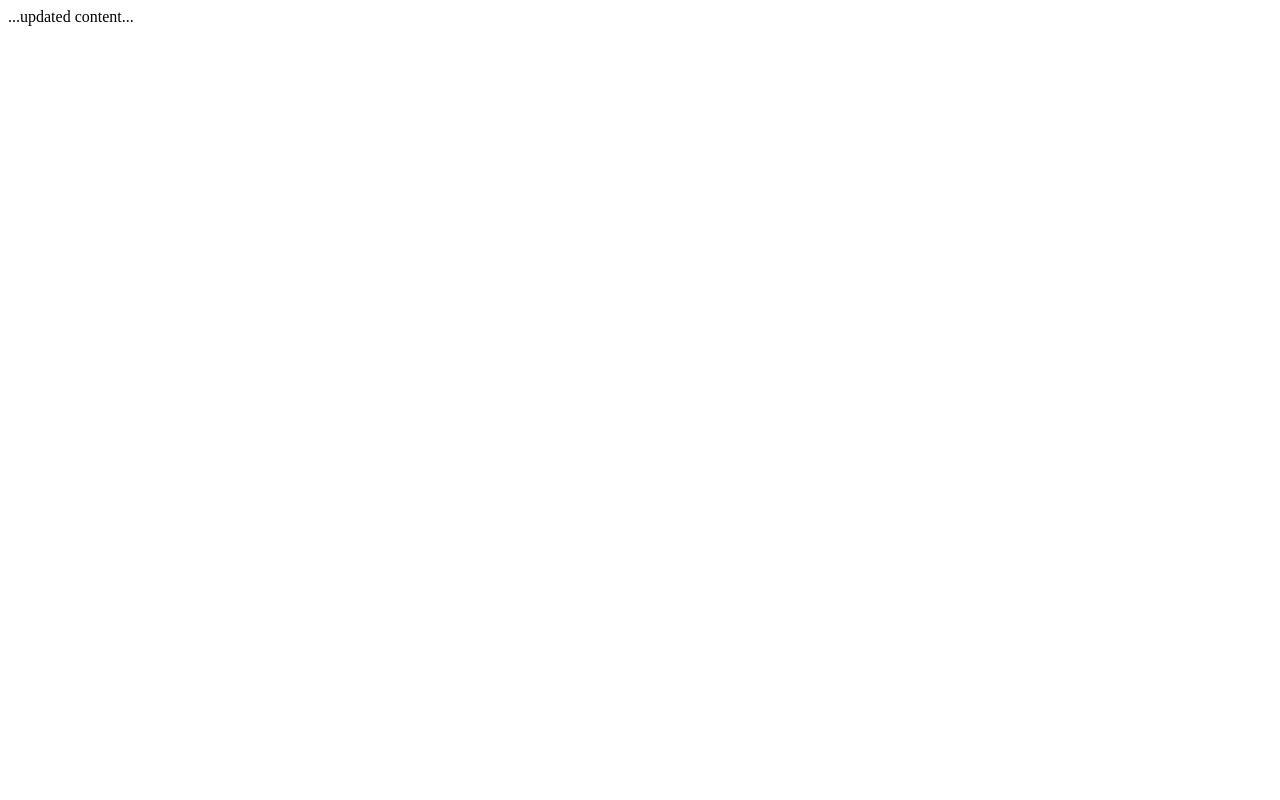
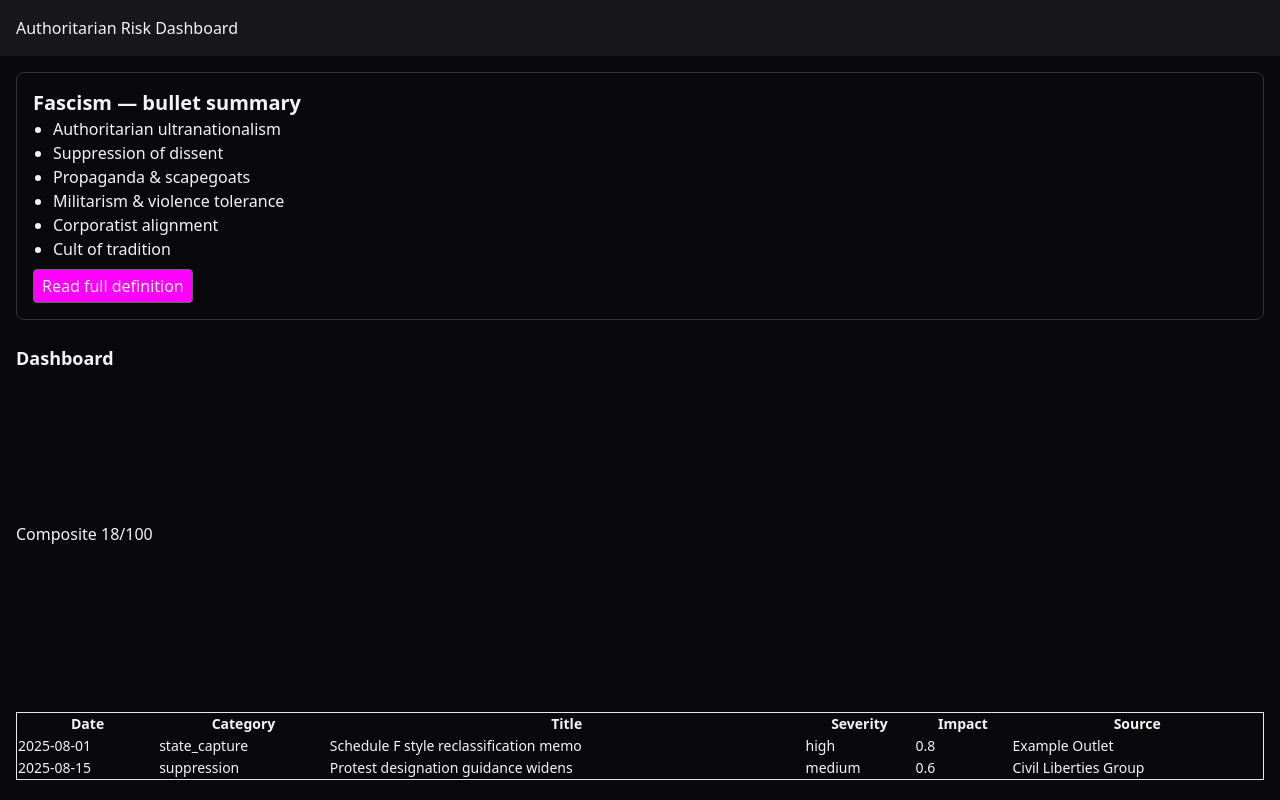
Before and after one commit to jesusthedev/authoritarian_risk, a plain HTML site: page index.html in a window 1280 px wide. Drawn offline with nearby package versions, Linux system fonts and the light colour scheme.

Commit message:
Add files via upload

```diff
--- a/app.js
+++ b/app.js
@@ -1 +1,13 @@
-/* app logic ... */
+const SEV_W={low:.25,medium:.5,high:.75,extreme:1.0};
+let entries=[];
+async function load(){
+  const res=await fetch('data.json'); entries=await res.json(); update();
+}
+function compute(){let total=0;for(const e of entries){total+=SEV_W[e.severity]*(e.impact||.5);}return Math.min(100,Math.round(total*20));}
+function update(){
+  const score=compute();
+  document.getElementById('gaugeText').textContent='Composite '+score+'/100';
+  const tbody=document.getElementById('rows'); tbody.innerHTML='';
+  for(const e of entries){const tr=document.createElement('tr');tr.innerHTML=`<td>${e.date}</td><td>${e.category}</td><td>${e.title}</td><td>${e.severity}</td><td>${e.impact}</td><td><a href="${e.source_url}">${e.source_outlet}</a></td>`;tbody.appendChild(tr);}
+}
+load();
--- a/data.json
+++ b/data.json
@@ -1 +1,24 @@
-[{ "id": "seed-1", "title": "..." }]
+[
+  {
+    "id": "1",
+    "date": "2025-08-01",
+    "category": "state_capture",
+    "title": "Schedule F style reclassification memo",
+    "severity": "high",
+    "impact": 0.8,
+    "source_outlet": "Example Outlet",
+    "source_url": "https://example.org",
+    "summary": "Intent to reclassify policy roles."
+  },
+  {
+    "id": "2",
+    "date": "2025-08-15",
+    "category": "suppression",
+    "title": "Protest designation guidance widens",
+    "severity": "medium",
+    "impact": 0.6,
+    "source_outlet": "Civil Liberties Group",
+    "source_url": "https://example.org/report",
+    "summary": "Guidance encourages aggressive charging."
+  }
+]
--- a/index.html
+++ b/index.html
@@ -1 +1,39 @@
-<html>...updated content...</html>
+<!doctype html>
+<html lang="en">
+<head>
+  <meta charset="utf-8">
+  <meta name="viewport" content="width=device-width,initial-scale=1">
+  <title>Authoritarian Risk Dashboard</title>
+  <script src="https://cdn.tailwindcss.com"></script>
+  <script src="https://cdn.jsdelivr.net/npm/chart.js@4.4.1/dist/chart.umd.min.js"></script>
+  <link rel="stylesheet" href="styles.css">
+</head>
+<body class="bg-zinc-950 text-zinc-100">
+  <header class="p-4 bg-zinc-900">Authoritarian Risk Dashboard</header>
+  <main class="p-4 space-y-6">
+    <section class="card">
+      <h2 class="text-xl font-bold">Fascism — bullet summary</h2>
+      <ul class="list-disc pl-5">
+        <li>Authoritarian ultranationalism</li>
+        <li>Suppression of dissent</li>
+        <li>Propaganda & scapegoats</li>
+        <li>Militarism & violence tolerance</li>
+        <li>Corporatist alignment</li>
+        <li>Cult of tradition</li>
+      </ul>
+      <a href="pages/definition.html" class="btn btn-primary mt-2 inline-block">Read full definition</a>
+    </section>
+    <section id="dashboard">
+      <h2 class="text-lg font-semibold">Dashboard</h2>
+      <canvas id="gauge"></canvas>
+      <p id="gaugeText"></p>
+      <canvas id="trend"></canvas>
+      <table class="w-full text-sm mt-4 border">
+        <thead><tr><th>Date</th><th>Category</th><th>Title</th><th>Severity</th><th>Impact</th><th>Source</th></tr></thead>
+        <tbody id="rows"></tbody>
+      </table>
+    </section>
+  </main>
+  <script src="app.js"></script>
+</body>
+</html>
--- a/styles.css
+++ b/styles.css
@@ -1 +1,3 @@
-/* tailwind overrides ... */
+.card{padding:1rem;border:1px solid #333;border-radius:0.5rem;}
+.btn{padding:0.25rem 0.5rem;border:1px solid #666;border-radius:0.25rem;}
+.btn-primary{background:#f0f;text:black;}
```
